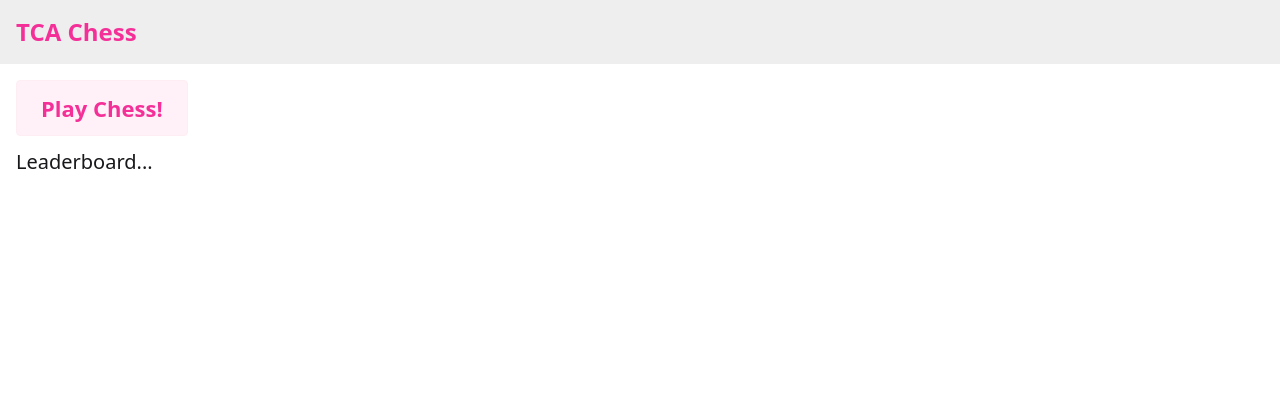
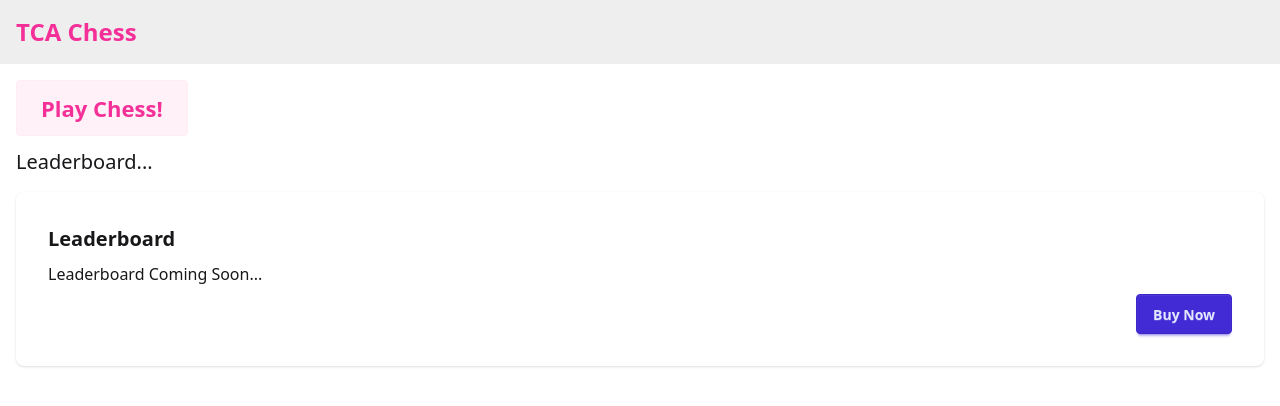
Before and after one commit to 2025-spring-adv-fe/tca-hendrix-chess, a React (Vite) app: page / in a window 1280 px wide. Shown: the top 406 px of the page. Built offline with nearby package versions, Linux system fonts and the light colour scheme.

Commit message:
learned my card ui-hammer

```diff
--- a/src/App.tsx
+++ b/src/App.tsx
@@ -21,6 +21,23 @@ function App() {
 
           Leaderboard...
         </h2>
+
+
+
+
+        <div
+          className="card w-full bg-base-100 card-lg shadow-sm mt-4"
+        >
+          <div className="card-body">
+            <h2 className="card-title">Leaderboard</h2>
+            <p>Leaderboard Coming Soon...</p>
+            <div className="justify-end card-actions">
+              <button className="btn btn-primary">Buy Now</button>
+            </div>
+          </div>
+        </div>
+
+
       </div>
 
     </div>
```
Lines whose indentation alone changed are shown as unchanged.
